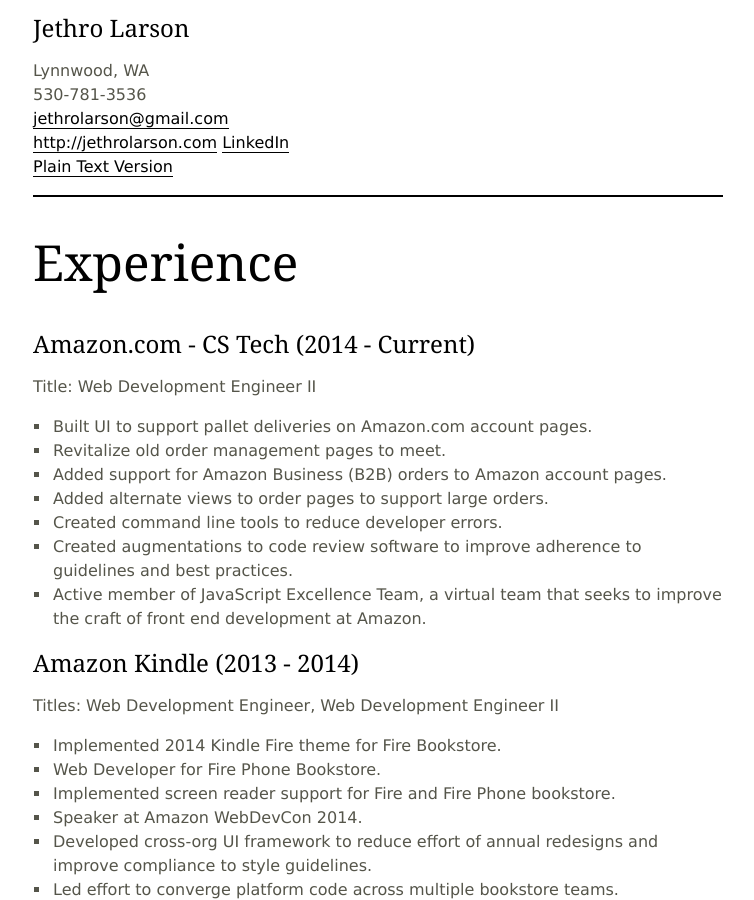
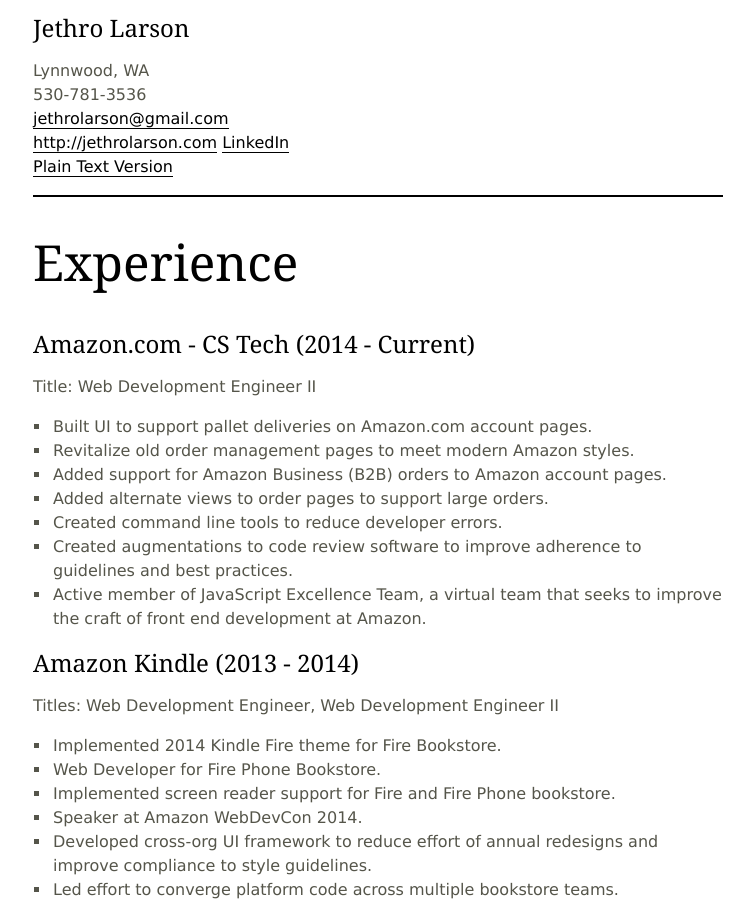
Before and after one commit to jethrolarson/jethrolarson.github.com, a Jekyll site: the page built from resume.md, in a window 1280 px wide and 900 px high. Shown: the whole window, without its empty margins (262-1016 px from the left). Built offline with Jekyll 4.4.1, drawn with Linux system fonts in a browser that asks for light colours.

Commit message:
Update resume.md
Fix incomplete statemenmt

```diff
--- a/resume.md
+++ b/resume.md
@@ -22,7 +22,7 @@
 Title: Web Development Engineer II
 
 *	Built UI to support pallet deliveries on Amazon.com account pages.
-*	Revitalize old order management pages to meet.
+*	Revitalize old order management pages to meet modern Amazon styles.
 *	Added support for Amazon Business (B2B) orders to Amazon account pages.
 *	Added alternate views to order pages to support large orders.
 *	Created command line tools to reduce developer errors.
```
